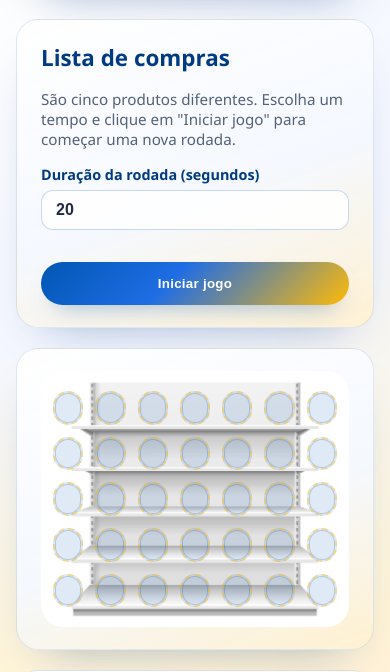
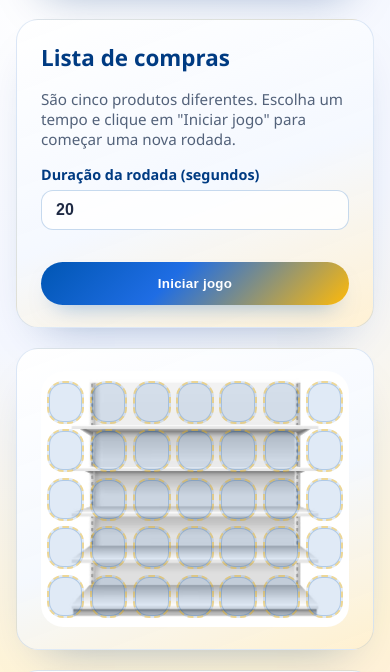
Before and after one commit to luizpcardoso/supermarketgame, a plain HTML site: page index.html in a window 390 px wide. Shown: the part 162-834 px from the top of the page. Drawn offline with Linux system fonts and the light colour scheme.

Commit message:
Scale shelf grid padding with background

```diff
--- a/styles.css
+++ b/styles.css
@@ -221,8 +221,12 @@ body.modal-open {
 }
 
 .shelf {
+  --shelf-horizontal-padding: 24;
+  --shelf-vertical-padding: 24;
+  --shelf-column-gap: 16;
+  --shelf-row-gap: 16;
   flex: 1;
-  padding: 24px;
+  padding: 0;
   border-radius: var(--radius-lg);
   background: url("imagens/prateleira-imagem-de-fundo.jpeg") center/contain no-repeat;
   aspect-ratio: 626 / 521;
@@ -231,15 +235,20 @@ body.modal-open {
   align-items: stretch;
   justify-content: center;
   min-height: 0;
+  overflow: hidden;
 }
 
 .shelf-grid {
+  position: absolute;
+  top: calc((var(--shelf-vertical-padding) / 521) * 100%);
+  right: calc((var(--shelf-horizontal-padding) / 626) * 100%);
+  bottom: calc((var(--shelf-vertical-padding) / 521) * 100%);
+  left: calc((var(--shelf-horizontal-padding) / 626) * 100%);
   display: grid;
   grid-template-columns: repeat(7, minmax(0, 1fr));
   grid-template-rows: repeat(5, minmax(0, 1fr));
-  gap: 16px;
-  width: 100%;
-  height: 100%;
+  column-gap: calc((var(--shelf-column-gap) / 626) * 100%);
+  row-gap: calc((var(--shelf-row-gap) / 521) * 100%);
 }
 
 .product-card {
@@ -523,12 +532,10 @@ body.modal-open {
 
   .shelf {
     min-height: 0;
-    padding: 22px 16px;
-  }
-
-  .shelf-grid {
-    gap: 12px;
-    height: 100%;
+    --shelf-horizontal-padding: 16;
+    --shelf-vertical-padding: 22;
+    --shelf-column-gap: 12;
+    --shelf-row-gap: 12;
   }
 }
 
@@ -538,7 +545,8 @@ body.modal-open {
   }
 
   .shelf {
-    padding: 20px 12px;
+    --shelf-horizontal-padding: 12;
+    --shelf-vertical-padding: 20;
   }
 
   .product-card {
```
